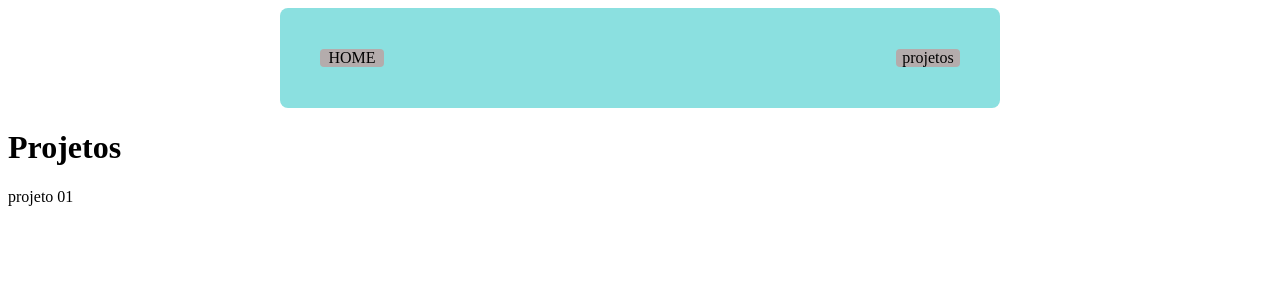
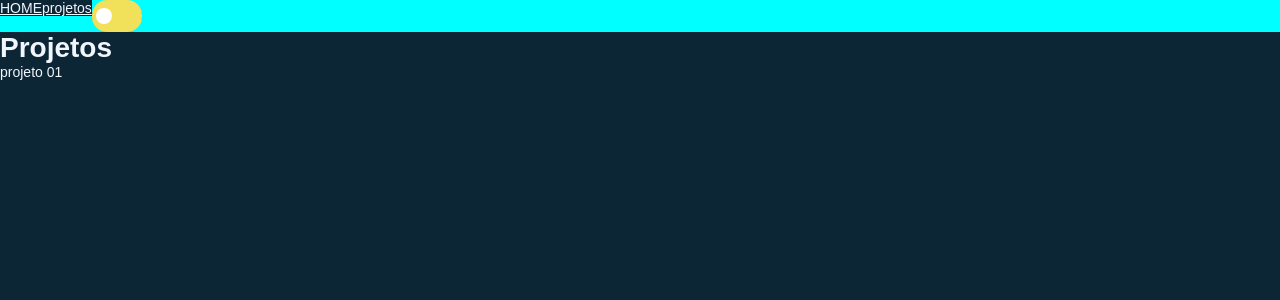
Before and after one commit to r4f4siqueira/rafaSiq, a React (Create React App) app: page /projetos in a window 1280 px wide. Shown: the top 300 px of the page. Built offline with nearby package versions, Linux system fonts and the light colour scheme.

Commit message:
implementacao do storage

```diff
--- a/package.json
+++ b/package.json
@@ -10,6 +10,7 @@
     "react-dom": "^18.2.0",
     "react-router-dom": "^6.3.0",
     "react-scripts": "5.0.1",
+    "styled-components": "^5.3.5",
     "web-vitals": "^2.1.4"
   },
   "scripts": {
--- a/src/App.js
+++ b/src/App.js
@@ -1,7 +1,13 @@
-import RoutesApp from './routes'
+import RoutesApp from "./routes";
+import GlobalStyle from "../src/styles/global";
 
 function App() {
-  return (<RoutesApp/>);
+    return (
+        <>
+            <GlobalStyle />
+            <RoutesApp />
+        </>
+    );
 }
 
 export default App;
--- a/src/Components/Header/index.js
+++ b/src/Components/Header/index.js
@@ -1,12 +1,15 @@
-import {Link} from 'react-router-dom'
-import './style.css'
+import { Link } from "react-router-dom";
+import { Container } from "./style";
+import ToggleSwitch from "../ToggleSwitch";
+import React from "react";
 
 function Header() {
     return (
-        <div className='header'>
-            <Link to='/'>HOME</Link>
-            <Link to='/projetos'>projetos</Link>
-        </div>
+        <Container>
+            <Link to="/">HOME</Link>
+            <Link to="/projetos">projetos</Link>
+            <ToggleSwitch />
+        </Container>
     );
 }
 export default Header;
--- a/src/Components/Header/style.css
+++ /dev/null
@@ -1,26 +0,0 @@
-.header{
-    width: 720px;
-    height: 100px;
-    margin: 0 auto;
-    padding: 5;
-    background-color: #8be0e0;
-    border-radius: 8px;
-    display: flex;
-    justify-content: space-between;
-    align-items: center;
-}
-
-.header a{
-    text-decoration: none;
-    width: 64px;
-    align-items: center;
-    background-color: #b4acac;
-    color: black;
-    margin: 40px;
-    border-radius: 4px;
-    text-align: center;
-}
-
-.header a:hover{
-    background-color: #dd8181;
-}
--- /dev/null
+++ b/src/Components/Header/style.js
@@ -0,0 +1,8 @@
+import styled from "styled-components";
+
+export const Container = styled.div`
+    background-color: aqua;
+    margin: 0 auto;
+    padding: 0;
+    width: 100%;
+`;
--- /dev/null
+++ b/src/Components/ToggleSwitch/index.js
@@ -0,0 +1,31 @@
+import { Botao } from "../ToggleSwitch/style";
+import React, { useState } from "react";
+
+function ToggleSwitch() {
+    //Instanciando o estado do tema
+    const [darkmode, setDarkmode] = useState(false);
+
+    //pegar o tema salvo
+    console.log("antes de salvar o tema: " + localStorage.getItem("tema"));
+
+    //setDarkmode(salvo);
+
+    function mudaTema() {
+        //   alert("mudarTema() entrou: " + darkmode);
+        setDarkmode(darkmode === false ? true : false);
+    }
+
+    //salva o tema
+    localStorage.setItem("tema", JSON.stringify(darkmode));
+    console.log("Depois: " + localStorage.getItem("tema"));
+    return (
+        <>
+            <Botao>
+                <input onClick={() => mudaTema()} type="checkbox" />
+                <span className="slider"></span>
+            </Botao>
+        </>
+    );
+}
+
+export default ToggleSwitch;
--- /dev/null
+++ b/src/Components/ToggleSwitch/style.js
@@ -0,0 +1,68 @@
+import styled from "styled-components";
+
+export const Botao = styled.label`
+    /* The switch - the box around the slider */
+    position: relative;
+    display: inline-block;
+    width: 50px;
+    height: 32px;
+    border-radius: 100%;
+
+    /* Hide default HTML checkbox */
+    input {
+        opacity: 0;
+        width: 0;
+        height: 0;
+    }
+
+    /* The slider */
+    .slider {
+        border-radius: 15px;
+        position: absolute;
+        cursor: pointer;
+        top: 0;
+        left: 0;
+        right: 0;
+        bottom: 0;
+        background-color: #f1e05a;
+        -webkit-transition: 0.4s;
+        transition: 0.4s;
+    }
+
+    .slider:before {
+        border-radius: 100%;
+        position: absolute;
+        content: "";
+        height: 16px;
+        width: 16px;
+        left: 4px;
+        bottom: 4px;
+        background-color: white;
+        -webkit-transition: 0.4s;
+        transition: 0.4s;
+        margin-bottom: 4px;
+    }
+
+    input:checked + .slider {
+        background-color: #0d1017;
+    }
+
+    input:focus + .slider {
+        box-shadow: 0 0 1px #0d1017;
+    }
+
+    input:checked + .slider:before {
+        -webkit-transform: translateX(26px);
+        -ms-transform: translateX(26px);
+        transform: translateX(26px);
+    }
+
+    /* Rounded sliders */
+    .slider.round {
+        border-radius: 34px;
+    }
+
+    .slider.round:before {
+        border-radius: 50%;
+    }
+`;
--- /dev/null
+++ b/src/styles/global.js
@@ -0,0 +1,26 @@
+import { createGlobalStyle } from "styled-components";
+
+export default createGlobalStyle`
+    *{
+        margin: 0;
+        padding: 0;
+        cursor: default;
+        background-color: #0d2636;
+        color: #f1f6fc;
+
+        html,body,#root{
+            min-height: 100%;
+        }
+
+        body{
+            background: #341e2a;
+            font-size: 14px;
+            -webkit-font-smoothing: antialiased !important;
+        }
+
+        body, imput, button{
+            color: #222;
+            font-size: 14px;
+            font-family: Arial, Halvetica, sans-serif;
+        }
+    }`;
```
Also changed, not shown: 1 other file (tests, documents, lock files or other folders).
